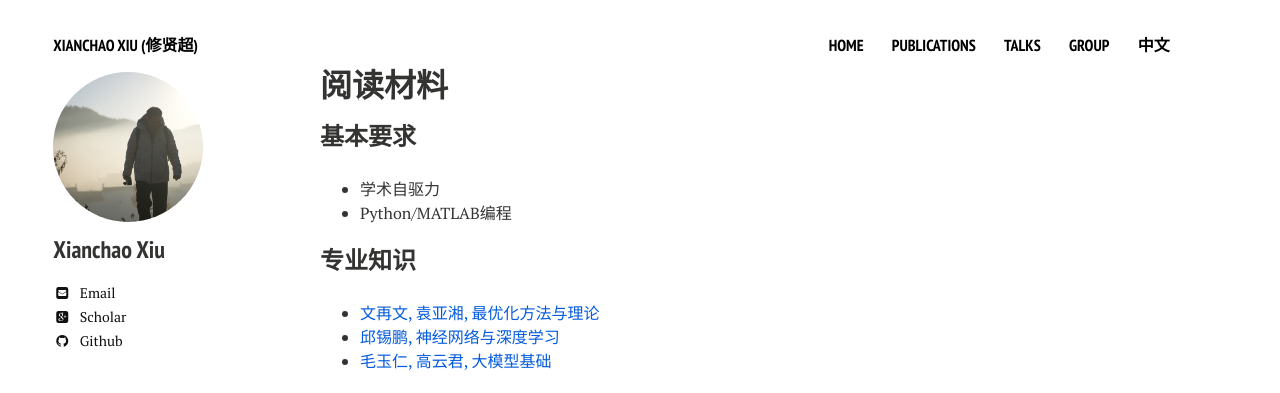
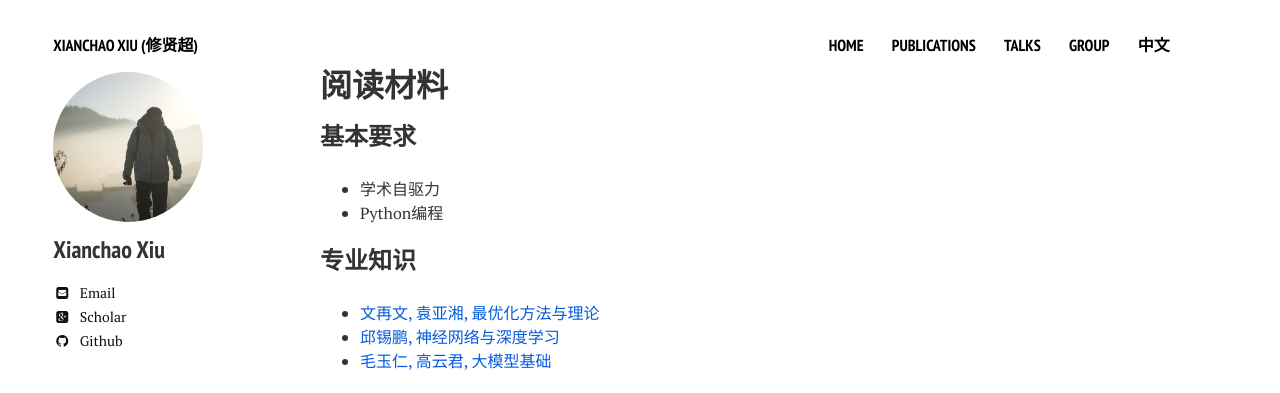
Before and after one commit to xianchaoxiu/xianchaoxiu.github.io, a Jekyll site: the page built from chinese/reading/index.md, in a window 1280 px wide. Shown: the top 393 px of the page. Built offline with Jekyll 4.4.1, drawn with Linux system fonts in a browser that asks for light colours; nearby versions of some CDN libraries.

Commit message:
Update index.md

```diff
--- a/chinese/reading/index.md
+++ b/chinese/reading/index.md
@@ -9,7 +9,7 @@ share: false
 
 ### 基本要求
 * 学术自驱力 <br>
-* Python/MATLAB编程 <br>
+* Python编程 <br>
 
 
 ### 专业知识
```
